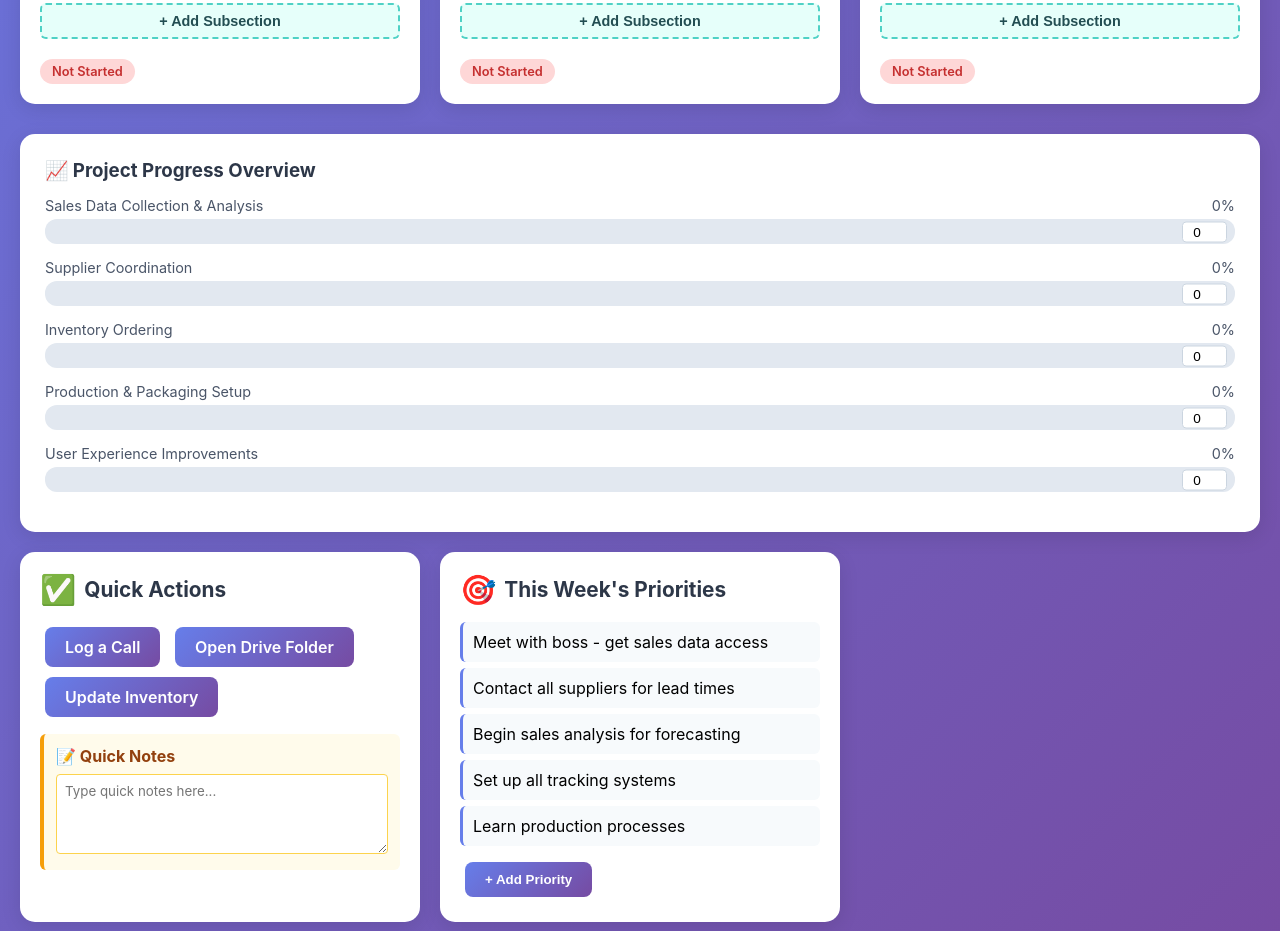
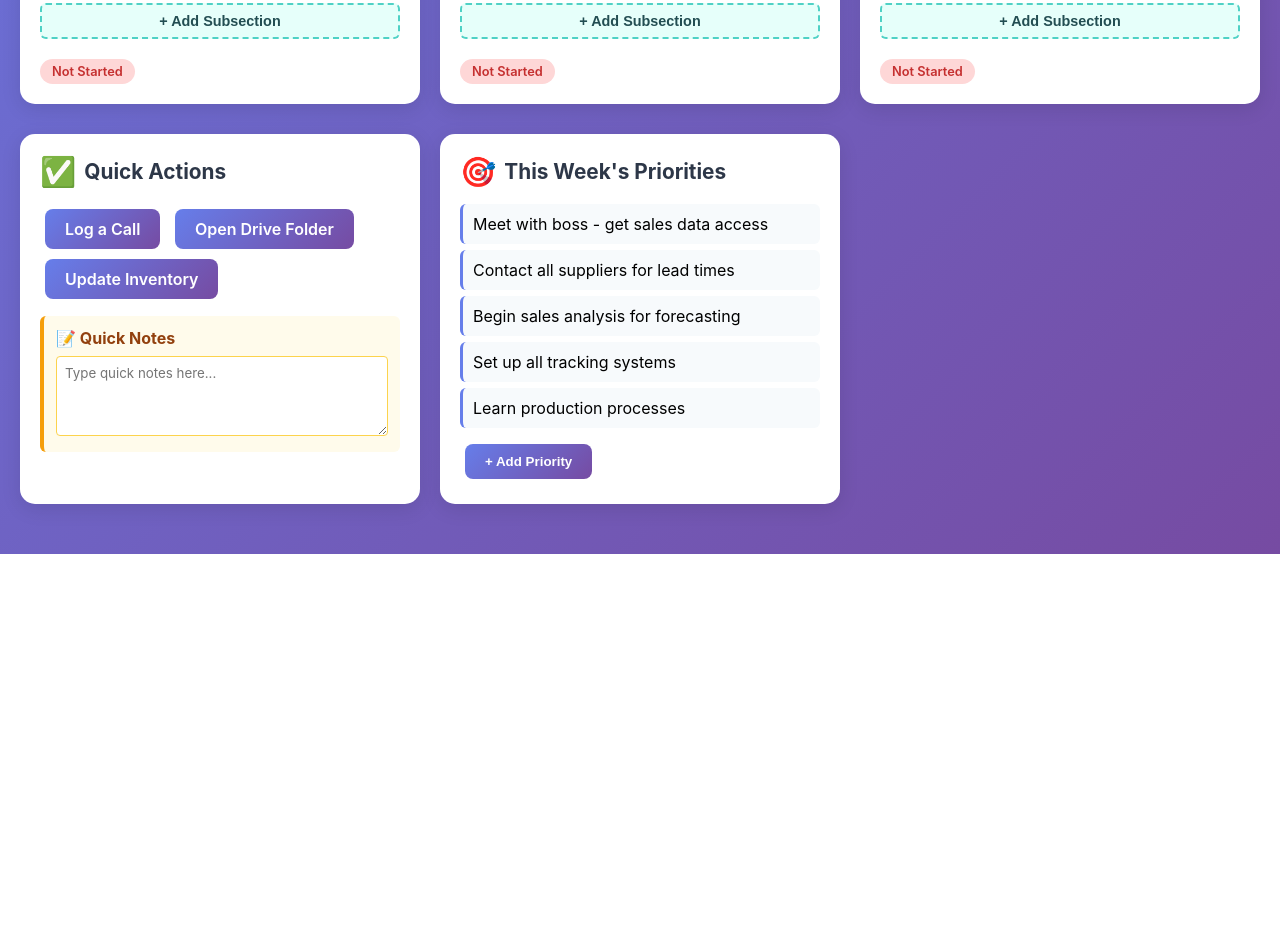
Before and after one commit to RandyRipper/Diy-Dashboard, a plain HTML site: page index.html in a window 1280 px wide. Shown: the part 919-1850 px from the top of the page. After the commit the page ends 1473 px from the top, so only its background shows below. Drawn offline with Linux system fonts and the light colour scheme.

Commit message:
Update index.html

```diff
--- a/index.html
+++ b/index.html
@@ -561,71 +561,6 @@
             </div>
         </div>
 
-        <div class="embed-container">
-            <h3>📈 Project Progress Overview</h3>
-            <div class="progress-section">
-                <div class="progress-item">
-                    <div class="progress-label">
-                        <span>Sales Data Collection & Analysis</span>
-                        <span id="progress-1-label">0%</span>
-                    </div>
-                    <div class="progress-bar">
-                        <div class="progress-fill" id="progress-1" style="width: 0%"></div>
-                        <input type="number" class="progress-input" min="0" max="100" value="0"
-                               onchange="updateProgress(1, this.value)">
-                    </div>
-                </div>
-
-                <div class="progress-item">
-                    <div class="progress-label">
-                        <span>Supplier Coordination</span>
-                        <span id="progress-2-label">0%</span>
-                    </div>
-                    <div class="progress-bar">
-                        <div class="progress-fill" id="progress-2" style="width: 0%"></div>
-                        <input type="number" class="progress-input" min="0" max="100" value="0"
-                               onchange="updateProgress(2, this.value)">
-                    </div>
-                </div>
-
-                <div class="progress-item">
-                    <div class="progress-label">
-                        <span>Inventory Ordering</span>
-                        <span id="progress-3-label">0%</span>
-                    </div>
-                    <div class="progress-bar">
-                        <div class="progress-fill" id="progress-3" style="width: 0%"></div>
-                        <input type="number" class="progress-input" min="0" max="100" value="0"
-                               onchange="updateProgress(3, this.value)">
-                    </div>
-                </div>
-
-                <div class="progress-item">
-                    <div class="progress-label">
-                        <span>Production & Packaging Setup</span>
-                        <span id="progress-4-label">0%</span>
-                    </div>
-                    <div class="progress-bar">
-                        <div class="progress-fill" id="progress-4" style="width: 0%"></div>
-                        <input type="number" class="progress-input" min="0" max="100" value="0"
-                               onchange="updateProgress(4, this.value)">
-                    </div>
-                </div>
-
-                <div class="progress-item">
-                    <div class="progress-label">
-                        <span>User Experience Improvements</span>
-                        <span id="progress-5-label">0%</span>
-                    </div>
-                    <div class="progress-bar">
-                        <div class="progress-fill" id="progress-5" style="width: 0%"></div>
-                        <input type="number" class="progress-input" min="0" max="100" value="0"
-                               onchange="updateProgress(5, this.value)">
-                    </div>
-                </div>
-            </div>
-        </div>
-
         <div class="grid">
             <div class="card">
                 <h3><span class="card-icon">✅</span> Quick Actions</h3>
@@ -696,15 +631,6 @@
         }
 
         function loadData() {
-            for (let i = 1; i <= 5; i++) {
-                const saved = localStorage.getItem('progress-' + i);
-                if (saved) {
-                    updateProgress(i, saved);
-                    const input = document.querySelector('#progress-' + i).parentElement.querySelector('.progress-input');
-                    if (input) input.value = saved;
-                }
-            }
-
             const notes = localStorage.getItem('dashboardNotes');
             if (notes) document.getElementById('quickNotes').value = notes;
 
@@ -887,7 +813,8 @@
 
         function deleteSubsection(button) {
             if (confirm('Delete this entire subsection?')) {
-                button.closest('.subsection').remove();
+                const subsection = button.closest('.subsection');
+                subsection.remove();
                 saveSubsections();
             }
         }
```
